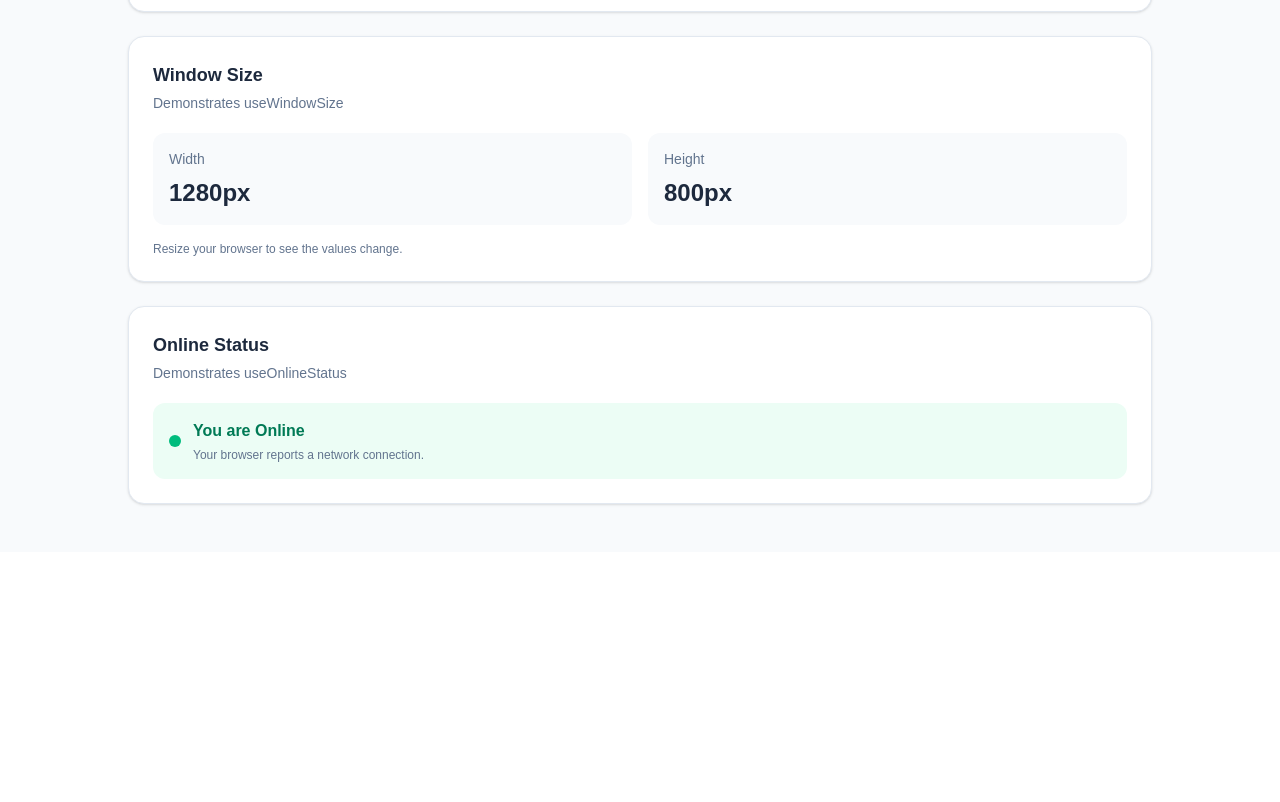
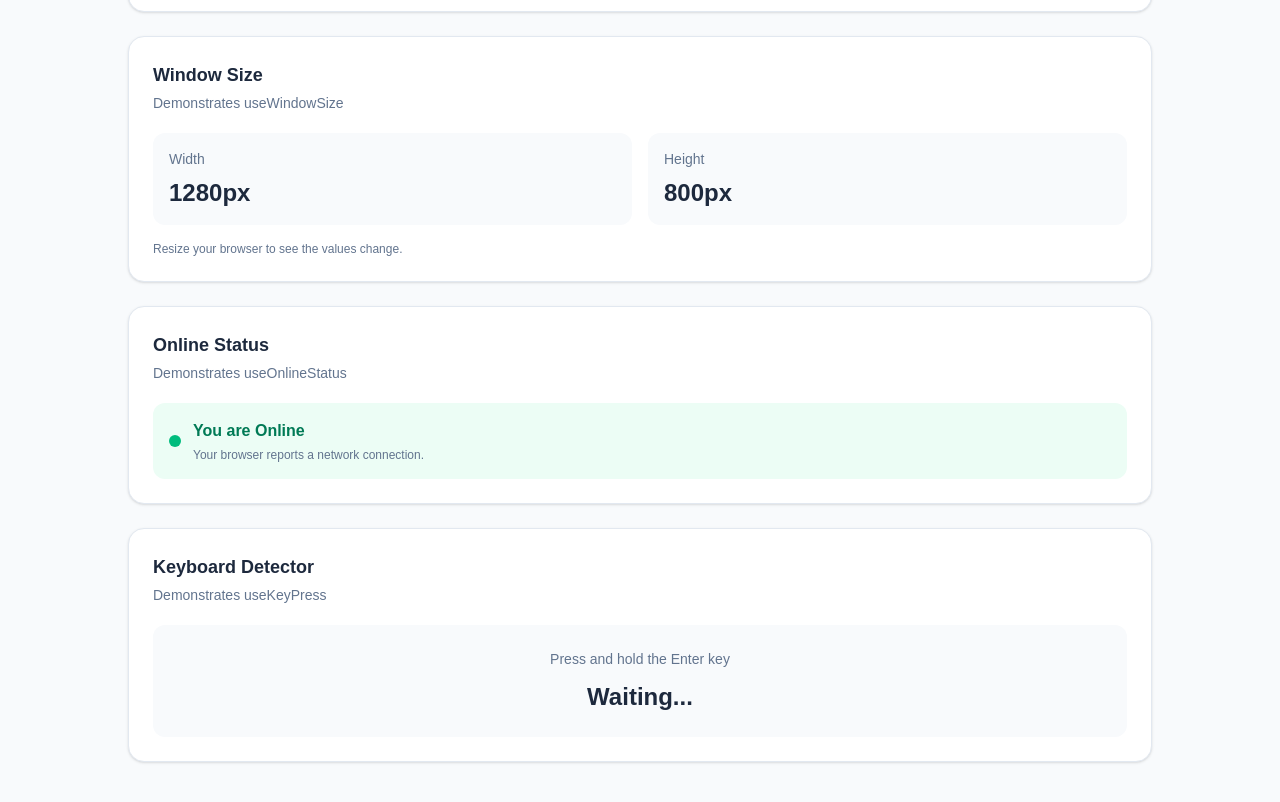
Before and after one commit to rithairagena13-spec/hooks-tool-kit, a React (Vite) app: page / in a window 1280 px wide. Shown: the part 1094-1896 px from the top of the page. Before the commit the page ends 1646 px from the top, so only its background shows below. Built offline with nearby package versions, Linux system fonts and the light colour scheme.

Commit message:
add key press hook demonstration

```diff
--- a/src/App.jsx
+++ b/src/App.jsx
@@ -5,7 +5,7 @@ import DocumentTitleDemo from './components/DocumentTitleDemo'
 import LocalStorageDemo from './components/LocalStorageDemo'
 import WindowSizeDemo from './components/WindowSizeDemo'
 import OnlineStatusDemo from './components/OnlineStatusDemo'
-
+import KeyPressDemo from './components/KeyPressDemo'
 
 
 
@@ -43,7 +43,9 @@ export default function App() {
   <OnlineStatusDemo />
 </div>
 
-
+<div className="mt-6">
+  <KeyPressDemo />
+</div>
 
       </div>
     </main>
--- /dev/null
+++ b/src/components/KeyPressDemo.jsx
@@ -0,0 +1,32 @@
+
+import { useKeyPress } from '../hooks/useKeyPress'
+
+export default function KeyPressDemo() {
+  const isPressed = useKeyPress('Enter')
+
+  return (
+    <section className="rounded-2xl border border-slate-200 bg-white p-6 shadow-sm">
+      <h2 className="text-lg font-semibold text-slate-800">
+        Keyboard Detector
+      </h2>
+
+      <p className="mt-1 text-sm text-slate-500">
+        Demonstrates useKeyPress
+      </p>
+
+      <div className={`mt-5 rounded-xl p-6 text-center ${
+        isPressed ? 'bg-emerald-50' : 'bg-slate-50'
+      }`}>
+        <p className="text-sm text-slate-500">
+          Press and hold the Enter key
+        </p>
+
+        <p className={`mt-3 text-2xl font-bold ${
+          isPressed ? 'text-emerald-700' : 'text-slate-800'
+        }`}>
+          {isPressed ? 'ENTER PRESSED!' : 'Waiting...'}
+        </p>
+      </div>
+    </section>
+  )
+}
--- /dev/null
+++ b/src/hooks/useKeyPress.js
@@ -0,0 +1,30 @@
+
+import { useEffect, useState } from 'react'
+
+export function useKeyPress(targetKey) {
+  const [isPressed, setIsPressed] = useState(false)
+
+  useEffect(() => {
+    function handleKeyDown(event) {
+      if (event.key === targetKey) {
+        setIsPressed(true)
+      }
+    }
+
+    function handleKeyUp(event) {
+      if (event.key === targetKey) {
+        setIsPressed(false)
+      }
+    }
+
+    window.addEventListener('keydown', handleKeyDown)
+    window.addEventListener('keyup', handleKeyUp)
+
+    return () => {
+      window.removeEventListener('keydown', handleKeyDown)
+      window.removeEventListener('keyup', handleKeyUp)
+    }
+  }, [targetKey])
+
+  return isPressed
+}
```
